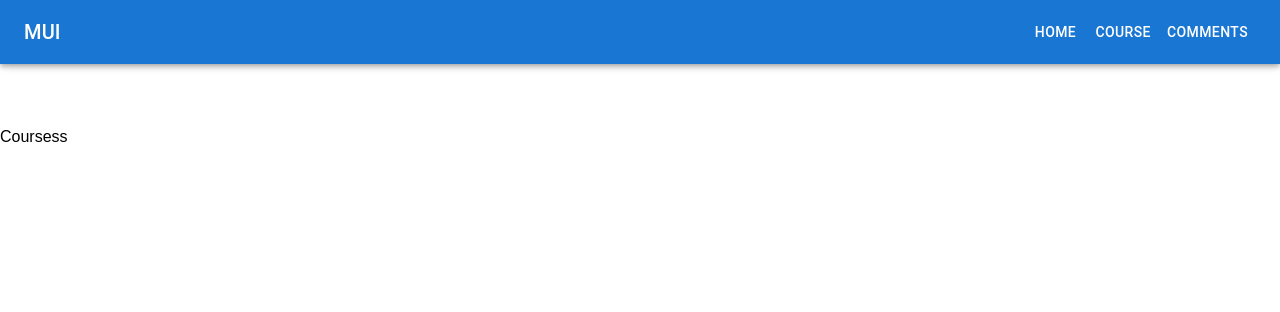
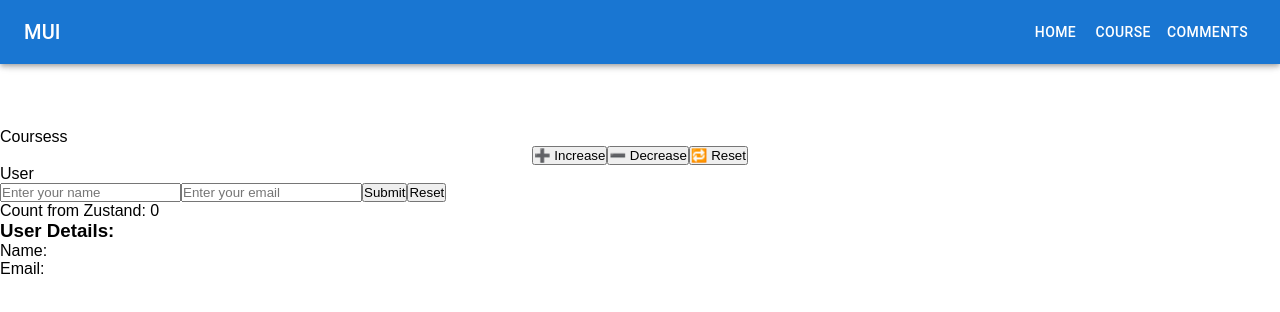
Before and after one commit to Praveen-raj27/MyProject, a React app: page /course in a window 1280 px wide. Shown: the top 312 px of the page. Built offline with nearby package versions, Linux system fonts and the light colour scheme.

Commit message:
zustand setup

```diff
--- a/package.json
+++ b/package.json
@@ -19,7 +19,8 @@
     "react-redux": "^8.1.1",
     "react-router-dom": "^6.14.1",
     "redux": "^4.2.1",
-    "redux-promise": "^0.6.0"
+    "redux-promise": "^0.6.0",
+    "zustand": "^5.0.6"
   },
   "devDependencies": {
     "@babel/core": "^7.22.5",
--- /dev/null
+++ b/src/pages/counter.js
@@ -0,0 +1,36 @@
+// src/components/Counter.jsx
+import React from 'react';
+import {useCounterStore, useUpdateUser} from '../store/useStore';
+
+const Counter = () => {
+const [userName, setUserName] = React.useState('');
+const [email, setEmail] = React.useState('');
+  const { count, increase, decrease, reset } = useCounterStore();
+  const { userDetails, updateUserDetails, resetUserDetails } = useUpdateUser();
+
+  return (
+    <>
+    <div style={{ textAlign: 'center' }}>
+      {/* <h2>Count: {count}</h2> */}
+      <button onClick={increase}>➕ Increase</button>
+      <button onClick={decrease}>➖ Decrease</button>
+      <button onClick={reset}>🔁 Reset</button>
+    </div>
+    <div>
+        <div>User</div>
+        <input type="text" onChange={ e=> setUserName(e.target.value)} placeholder="Enter your name" />
+        <input type="email"  onChange={ e=> setEmail(e.target.value)} placeholder="Enter your email" />
+        <button onClick={()=>updateUserDetails({ userName, email })}>Submit</button>
+        <button onClick={resetUserDetails}>Reset</button>
+        {/* <div>
+            <h3>User Details:</h3>
+            <p>Name: {userDetails.userName}</p>
+            <p>Email: {userDetails.email}</p>
+        </div> */}
+    </div>
+    </>
+
+  );
+};
+
+export default Counter;
--- a/src/pages/cources.js
+++ b/src/pages/cources.js
@@ -1,14 +1,25 @@
 import React, { useContext } from "react";
 import { connect } from "react-redux";
 import { UserDetailsContext } from "../context";
-
+import Counter from "./counter";
+import {useCounterStore, useUpdateUser} from "../store/useStore";
 const Courses = (props) => {
   const user = useContext(UserDetailsContext);
+  const count1 = useCounterStore((state) => state.count);
+  const { userDetails } = useUpdateUser();
   return (
     <div style={{ marginTop: "10%" }}>
       <div>Coursess</div>
       <>{user?.userDetails?.userName}</>
       <div>{props.getUserDetail.userName}</div>
+      <Counter />
+      <div>Count from Zustand: {count1}</div>
+
+      <div>
+        <h3>User Details:</h3>
+        <p>Name: {userDetails.userName}</p>
+        <p>Email: {userDetails.email}</p>
+      </div>
     </div>
   );
 };
--- /dev/null
+++ b/src/store/useStore.js
@@ -0,0 +1,65 @@
+import { create } from 'zustand';
+import { devtools, persist } from 'zustand/middleware';
+
+export const  useCounterStore = create(
+    devtools(
+        (set) => ({
+            count: 0,
+            // increase: () => set((state) => ({ count: state.count + 1 })),
+            // decrease: () => set((state) => ({ count: state.count - 1 })),
+             increase: () =>
+      set((state) => {
+        const newCount = state.count + 1;
+        localStorage.setItem('count', newCount); // 👈 manually save
+        return { count: newCount };
+      }),
+    decrease: () =>
+      set((state) => {
+        const newCount = state.count - 1;
+        localStorage.setItem('count', newCount);
+        return { count: newCount };
+      }),
+            reset: () => set({ count: 0 }),
+        }),
+        // {
+        //     name: 'counter-storage', // unique name for the storage
+        //     getStorage: () => localStorage, // use localStorage as the storage
+        // }
+    )
+
+);
+const savedCount = localStorage.getItem('counter-storage/count');
+if (savedCount !== null) {
+  useCounterStore.setState({ count: parseInt(savedCount, 10) });
+}
+
+useCounterStore.subscribe(
+  (count) => {
+    console.log('🔄 Count changed:', count);
+  },
+  (state) => state.count // 👈 only subscribe to the `count` slice
+);
+
+export const useUpdateUser = create(
+  persist(
+    devtools(
+      (set) => ({
+        userDetails: {
+          userName: "",
+          email: "",
+        },
+        updateUserDetails: ({ userName, email }) =>
+          set(() => ({
+            userDetails: { userName, email },
+          })),
+        resetUserDetails: () =>
+          set(() => ({
+            userDetails: { userName: "", email: "" },
+          })),
+      })),
+      {
+        name: "user-storage", // unique name for the storage
+        getStorage: () => localStorage, // use localStorage as the storage
+      }
+  )
+);
```
Also changed, not shown: 1 other file (tests, documents, lock files or other folders).
